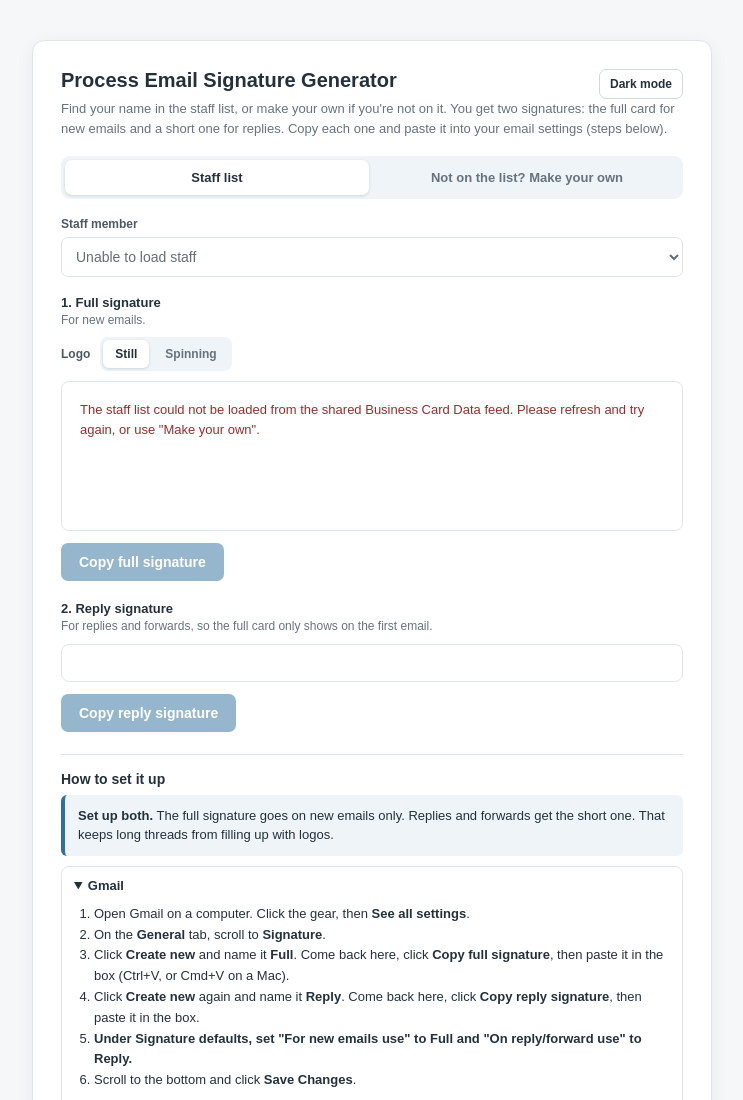
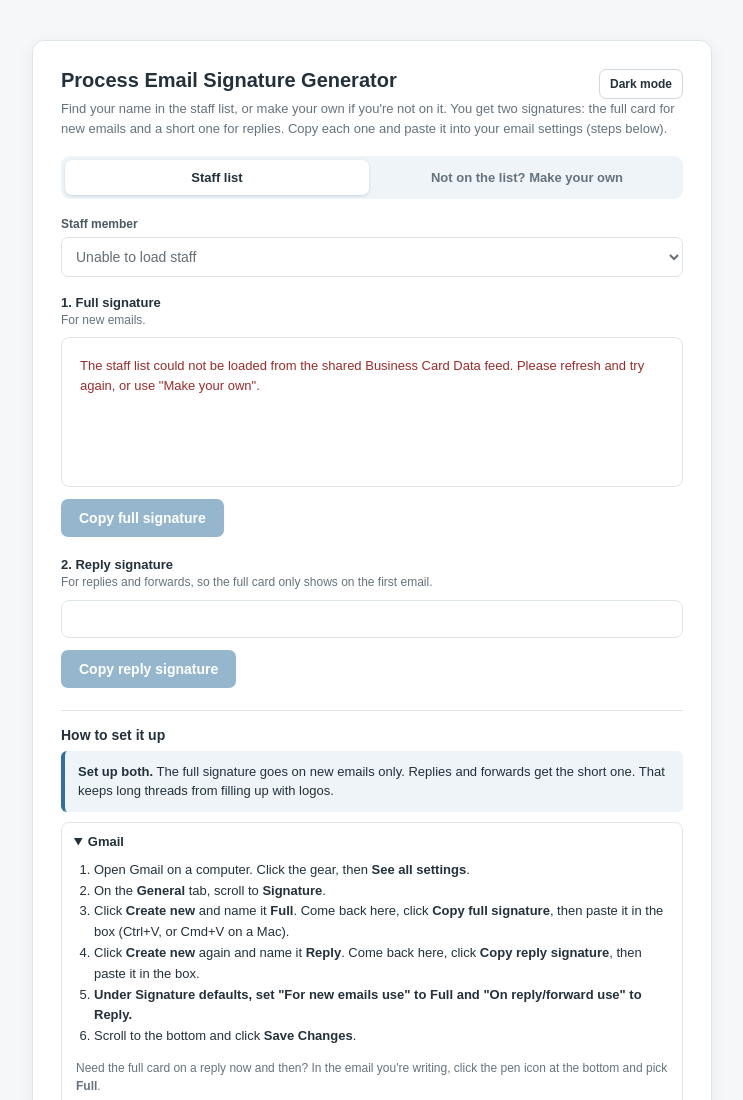
Before and after one commit to process603/process-email-signatures, a plain HTML site: page index.html in a window 1280 px wide. Shown: the top 1100 px of the page, without its empty margins (268-1011 px from the left). Drawn offline with Linux system fonts and the light colour scheme; no server answers.

Commit message:
Add files via upload

```diff
--- a/index.html
+++ b/index.html
@@ -131,7 +131,7 @@
 
     <div class="previewLabel">1. Full signature</div>
     <p class="previewHint">For new emails.</p>
-    <div class="logoRow">
+    <div class="logoRow" id="logoRow" hidden>
       <span class="lbl">Logo</span>
       <span class="seg">
         <button id="logoStill" type="button" aria-pressed="true" onclick="setSpin(false)">Still</button>
@@ -493,6 +493,9 @@ function toggleTheme(){
   applyTheme(saved==='dark'||saved==='light' ? saved : system);
 })();
 
+// The spinning logo is not offered to staff. The switch only appears when the address ends in ?spin=1.
+if(new URLSearchParams(window.location.search).get('spin')==='1') document.getElementById('logoRow').hidden=false;
+
 CUSTOM_FIELDS.forEach(id=>document.getElementById(id).addEventListener('input',renderCustom));
 loadStaff();
 </script>
```
